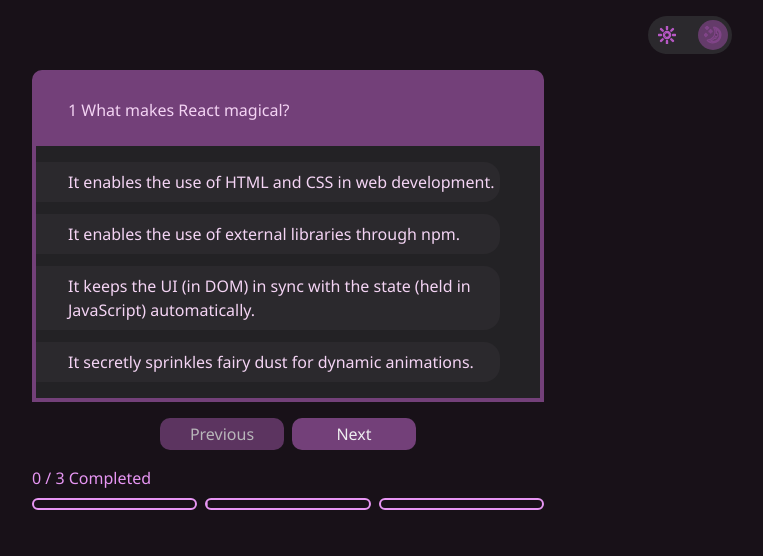
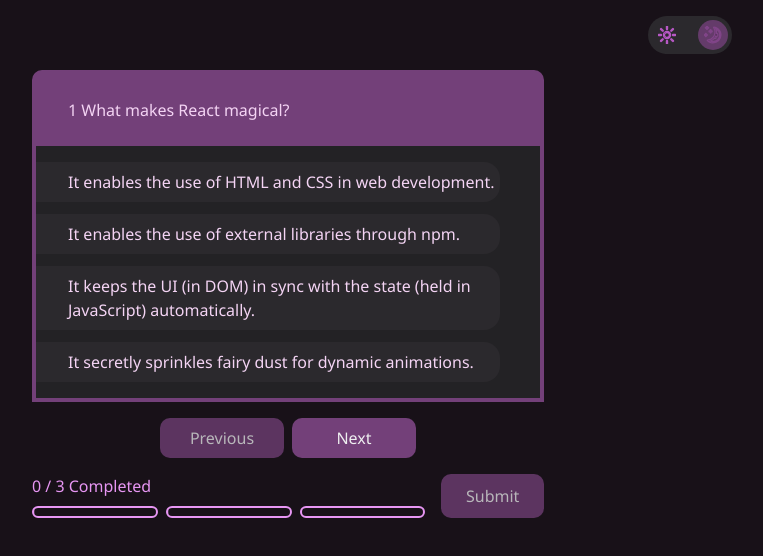
Before and after one commit to andrewnessinjim/quiz-app, a React (Create React App) app: page / in a window 1280 px wide. Shown: the top 556 px of the page, without its empty margins (352-1115 px from the left). Built offline with nearby package versions, Linux system fonts and the light colour scheme.

Commit message:
Quiz submission functionality

```diff
--- a/src/components/QuestionCards/QuestionCards.js
+++ b/src/components/QuestionCards/QuestionCards.js
@@ -5,6 +5,7 @@
 
 import React from "react";
 import SiteWidthWrapper from "../SiteWidthWrapper";
+import StButton from "../StButton/StButton";
 
 const Wrapper = styled.section`
   ${SiteWidthWrapper};
@@ -29,24 +30,6 @@
   margin-top: 16px;
   display: flex;
   gap: 8px;
-`;
-
-const StNavButton = styled.button`
-  padding: 4px 16px;
-  width: 124px;
-  color: ${({ theme }) => theme.colors.mauve12};
-  border-radius: 10px;
-  border: none;
-  background: ${({ theme }) => theme.colors.plum7};
-  cursor: pointer;
-
-  &[disabled] {
-    opacity: 0.75;
-  }
-
-  &[disabled]:hover {
-    cursor: not-allowed;
-  }
 `;
 
 function QuestionCards({ data, onAnswerSelect }) {
@@ -77,18 +60,18 @@
         </CardsContainer>
       </CardsScroller>
       <NavContainer>
-        <StNavButton
+        <StButton
           disabled={currentQuestion === 0}
           onClick={() => setCurrentQuestion(currentQuestion - 1)}
         >
           Previous
-        </StNavButton>
-        <StNavButton
+        </StButton>
+        <StButton
           disabled={currentQuestion === data.length - 1}
           onClick={() => setCurrentQuestion(currentQuestion + 1)}
         >
           Next
-        </StNavButton>
+        </StButton>
       </NavContainer>
     </Wrapper>
   );
--- a/src/components/QuizManager/QuizManager.jsx
+++ b/src/components/QuizManager/QuizManager.jsx
@@ -1,27 +1,69 @@
 import React from "react";
 
-import QuizProgress from "..//QuizProgress";
+import QuizProgress from "../QuizProgress";
 import QuestionCards from "../QuestionCards";
 
 import data from "../../data";
+import styled from "styled-components";
+import SiteWidthWrapper from "../SiteWidthWrapper";
+import StButton from "../StButton/StButton";
+
+const Wrapper = styled.div`
+  ${SiteWidthWrapper};
+  display: flex;
+  flex-direction: column;
+  justify-content: center;
+  align-items: center;
+  gap: 16px;
+`;
+
+const StProgessContainer = styled.div`
+  width: 100%;
+  max-width: 32rem;
+  display: flex;
+  gap: 16px;
+`;
+
+const StSubmitButton = styled(StButton)`
+  justify-self: center;
+`;
 
 function QuizManager() {
-  const [answers, setAnswers] = React.useState(
+  const [providedAnswers, setProvidedAnswers] = React.useState(
     new Array(data.length).fill(null)
   );
-  const completedCount = answers.filter((answer) => answer !== null).length;
+
+  const completedCount = providedAnswers.filter((answer) => answer !== null).length;
 
   function onAnswerSelect(questionIndex, selectedAnswer) {
-    const nextAnswers = [...answers];
+    const nextAnswers = [...providedAnswers];
     nextAnswers[questionIndex] = selectedAnswer;
-    setAnswers(nextAnswers);
-    console.log(`${selectedAnswer} selected for ${questionIndex}`);
+    setProvidedAnswers(nextAnswers);
   }
+
+  function onSubmit() {
+    const correctAnswers = data.map(question => question.correctAnswer);
+    let score = 0;
+    providedAnswers.forEach((providedAnswer, index) => {
+      if(providedAnswer === correctAnswers[index]) {
+        score++;
+      }
+    })
+    console.log({ score })
+  }
+
   return (
-    <>
+    <Wrapper>
       <QuestionCards data={data} onAnswerSelect={onAnswerSelect} />
-      <QuizProgress total={data.length} completed={completedCount} />
-    </>
+      <StProgessContainer>
+        <QuizProgress total={data.length} completed={completedCount} />
+        <StSubmitButton
+          onClick={onSubmit}
+          disabled={completedCount < data.length}>
+            Submit
+        </StSubmitButton>
+      </StProgessContainer>
+    </Wrapper>
   );
 }
 
--- a/src/components/QuizProgress/QuizProgress.jsx
+++ b/src/components/QuizProgress/QuizProgress.jsx
@@ -2,19 +2,16 @@
 import styled from "styled-components";
 import * as _ from "lodash";
 import * as Progress from "@radix-ui/react-progress";
-import SiteWidthWrapper from "../SiteWidthWrapper";
 import React from "react";
 
 const Wrapper = styled.section`
-  ${SiteWidthWrapper};
   display: flex;
-  justify-content:center;
+  justify-content: center;
+  width: 100%;
 `;
 
 const StProgressRoot = styled(Progress.Root)`
-  margin-top: 16px;
   width: 100%;
-  max-width: 32rem;
   display: flex;
   flex-direction: column;
   gap: 8px;
@@ -41,21 +38,21 @@
     inset: 0;
     background: ${(p) => p.theme.colors.plum11};
     transform: ${(p) =>
-    p.$isCompleted ? "translateX(0)" : "translateX(-100%)"};
+      p.$isCompleted ? "translateX(0)" : "translateX(-100%)"};
     transition: 150ms transform ease-in;
   }
 `;
 
-const StLabel = styled.label`
-
-`;
+const StLabel = styled.label``;
 
 function QuizProgress({ total, completed }) {
   const progressBarId = React.useId("quiz-progress-bar");
   return (
     <Wrapper>
       <StProgressRoot value={completed} max={total} id={progressBarId}>
-        <StLabel htmlFor={progressBarId}>{completed} / {total} Completed</StLabel>
+        <StLabel htmlFor={progressBarId}>
+          {completed} / {total} Completed
+        </StLabel>
         <StProgressIndicator>
           {_.range(total).map((num) => (
             <StProgressSegment $isCompleted={num < completed} key={num} />
--- /dev/null
+++ b/src/components/StButton/StButton.js
@@ -0,0 +1,21 @@
+import styled from "styled-components";
+
+const StButton = styled.button`
+  padding: 8px 16px;
+  width: 124px;
+  color: ${({ theme }) => theme.colors.mauve12};
+  border-radius: 10px;
+  border: none;
+  background: ${({ theme }) => theme.colors.plum7};
+  cursor: pointer;
+
+  &[disabled] {
+    opacity: 0.75;
+  }
+
+  &[disabled]:hover {
+    cursor: not-allowed;
+  }
+`;
+
+export default StButton;
--- /dev/null
+++ b/src/components/StButton/index.js
@@ -0,0 +1,2 @@
+export * from "./StButton";
+export { default } from "./StButton";
--- a/src/data.json
+++ b/src/data.json
@@ -7,7 +7,8 @@
       "B": "It enables the use of external libraries through npm.",
       "C": "It keeps the UI (in DOM) in sync with the state (held in JavaScript) automatically.",
       "D": "It secretly sprinkles fairy dust for dynamic animations."
-    }
+    },
+    "correctAnswer": "A"
   },
   {
     "id": 2,
@@ -17,7 +18,8 @@
       "B": "It enables the use of external libraries through npm.",
       "C": "It keeps the UI (in DOM) in sync with the state (held in JavaScript) automatically.",
       "D": "It secretly sprinkles fairy dust for dynamic animations."
-    }
+    },
+    "correctAnswer": "B"
   },
   {
     "id": 3,
@@ -27,6 +29,7 @@
       "B": "It enables the use of external libraries through npm.",
       "C": "It keeps the UI (in DOM) in sync with the state (held in JavaScript) automatically.",
       "D": "It secretly sprinkles fairy dust for dynamic animations."
-    }
+    },
+    "correctAnswer": "C"
   }
 ]
```
